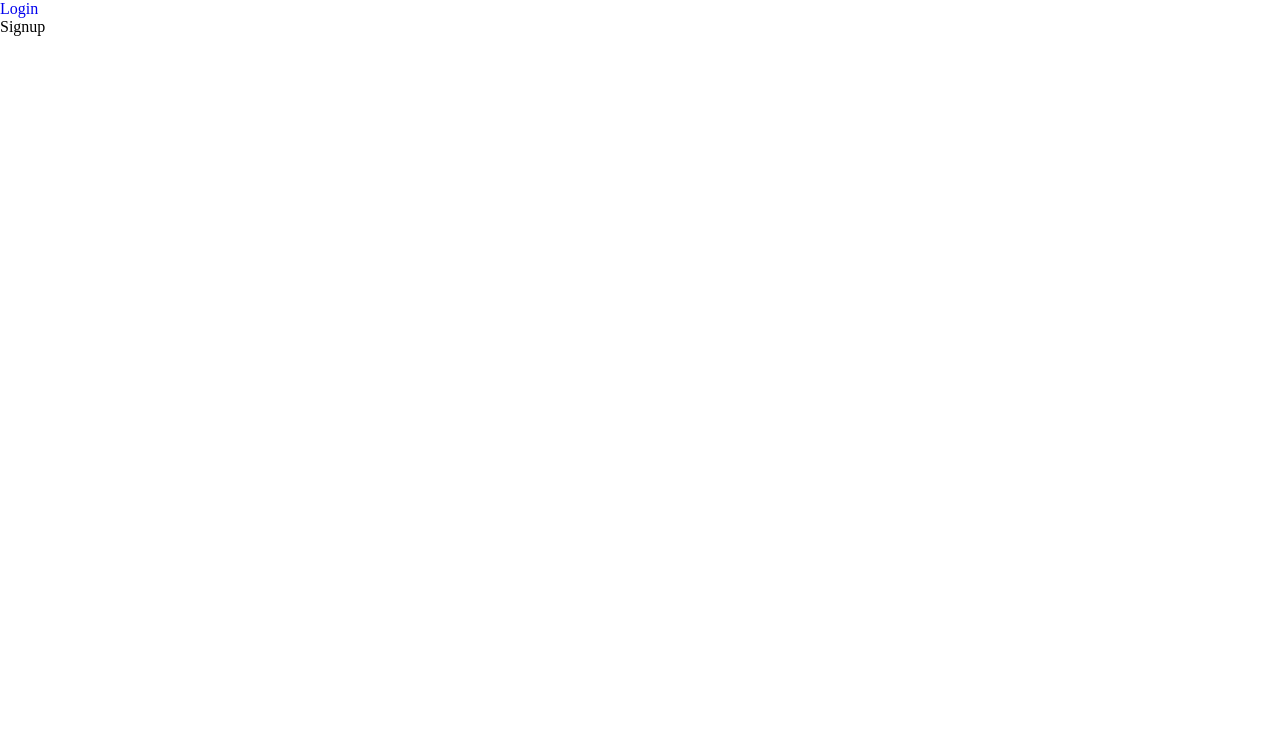
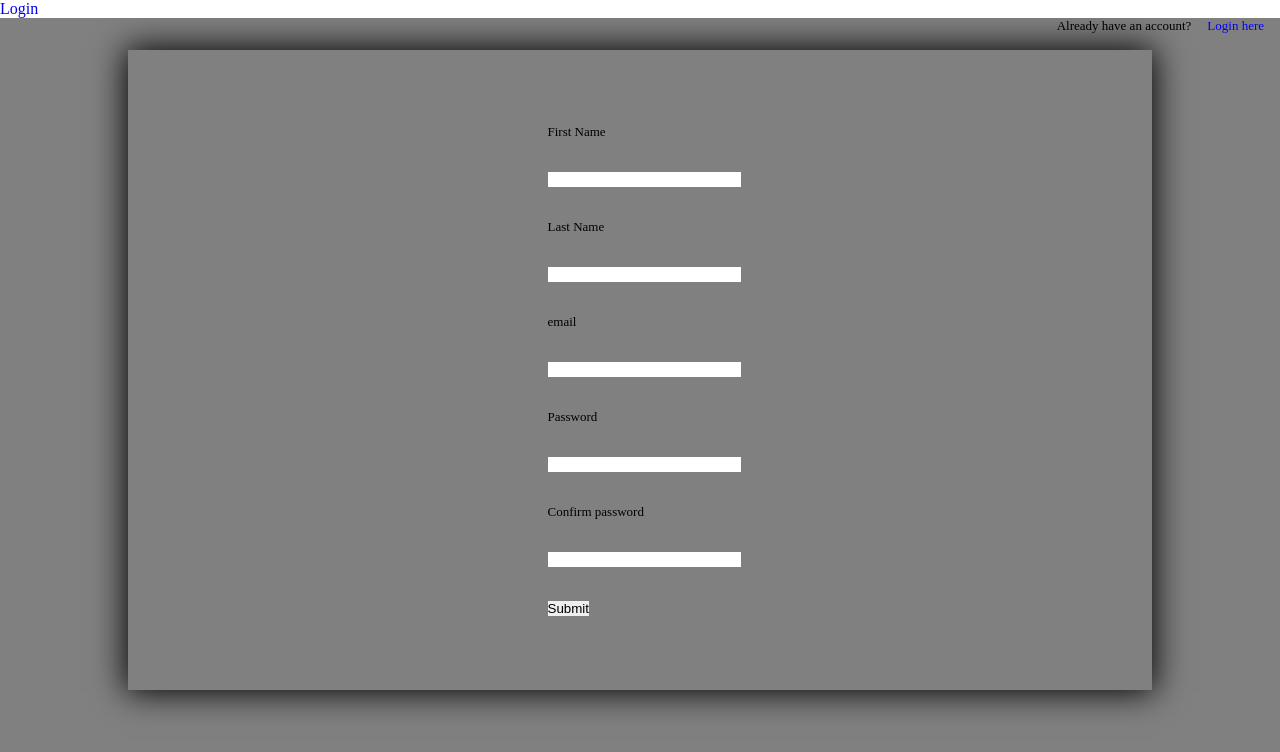
Before and after one commit to kunlefash/silicon-bear, a React (Create React App) app: page /Signup in a window 1280 px wide. Shown: the top 752 px of the page. Built offline with nearby package versions, Linux system fonts and the light colour scheme.

Commit message:
Sign up page

```diff
--- a/src/App.js
+++ b/src/App.js
@@ -7,7 +7,7 @@ function App() {
     <div className='App'>
       <Router>
         <Switch>
-          <Route path="/" exact>
+          <Route path="/login" exact>
           <Link to="/Signup">Sign Up</Link>
 
             <Login />
--- a/src/components/signup/Signup.jsx
+++ b/src/components/signup/Signup.jsx
@@ -1,8 +1,49 @@
 import React from 'react'
-
+import "./signup.scss";
+import {Link} from "react-router-dom"
 function Signup() {
   return (
-    <div>Signup</div>
+    <div className='signup__main'>
+      <div className="signup">
+        <div className="top__right">
+
+          <p>Already have an account?
+          <Link id='links__login' to="./login">Login here</Link>
+          </p>
+
+          </div>
+          <div className="body__right">
+            <div className="container">
+            <form>
+              <div className="input__group">
+                <h5>
+                  First Name
+                </h5>
+                <input type="text" name="FirstName" id="firstName" />
+                <h5>
+                  Last Name
+                </h5>
+                <input type="text" name="LastName" id="lastName" />
+                <h5>
+                  email
+                </h5>
+                <input type="Email" name="email" id="email" />
+                <h5>
+                  Password
+                </h5>
+                <input type="password" name="Password" id="password1" />
+                <h5>
+                  Confirm password
+                </h5>
+                <input type="password" name="Password" id="password2" />
+              </div>
+                <input type="submit" value= "Submit"/>
+            </form>
+            </div>
+          </div>
+        </div>
+      </div>
+
   )
 }
 
--- /dev/null
+++ b/src/components/signup/signup.scss
@@ -0,0 +1,68 @@
+*{
+    margin: 0;
+    padding: 0;
+}
+
+.signup__main{
+    display: flex;
+    flex-direction: column;
+    justify-content: center;
+    height: 100vh;
+    width: 100vw;
+    overflow-x: hidden;
+    .signup{
+        flex: 1;
+        background: gray;
+
+        .top__right{
+            float: right;
+            margin-right: 1rem;
+            font-size: small;
+            font-weight: normal;
+            #links__login{
+                text-decoration: none;
+                font-style: 600;
+                margin-left: 1rem;
+                cursor: pointer;
+                color: blue;
+                &:hover{
+                    color: purple;
+                }
+            }
+        }
+        .body__right{
+            height: 100%;
+            width: 100%;
+            .container{
+                height: 80%;
+                width: 80%;
+                align-items: center;
+                justify-content: center;
+                display: flex;
+                margin: 2rem auto;
+                box-shadow: 0rem 0rem 2rem 0.1rem;
+                .input__group{
+                    width: 100%;
+                    h5{
+                        font-size: small;
+                        font-weight: 300;
+                        color: black;
+                        left: 2rem;
+                        top: 0.5rem;
+                    }
+                    input{
+                        margin: 2rem auto;
+                        width: 100%;
+                        border: none;
+                        padding-left: 0.5rem;
+                        &:focus{
+                            outline: none;
+                        }
+
+                    }
+                }
+            }
+        }
+    }
+
+}
```
Also changed, not shown: src/components/signup/signup.css (deleted).
